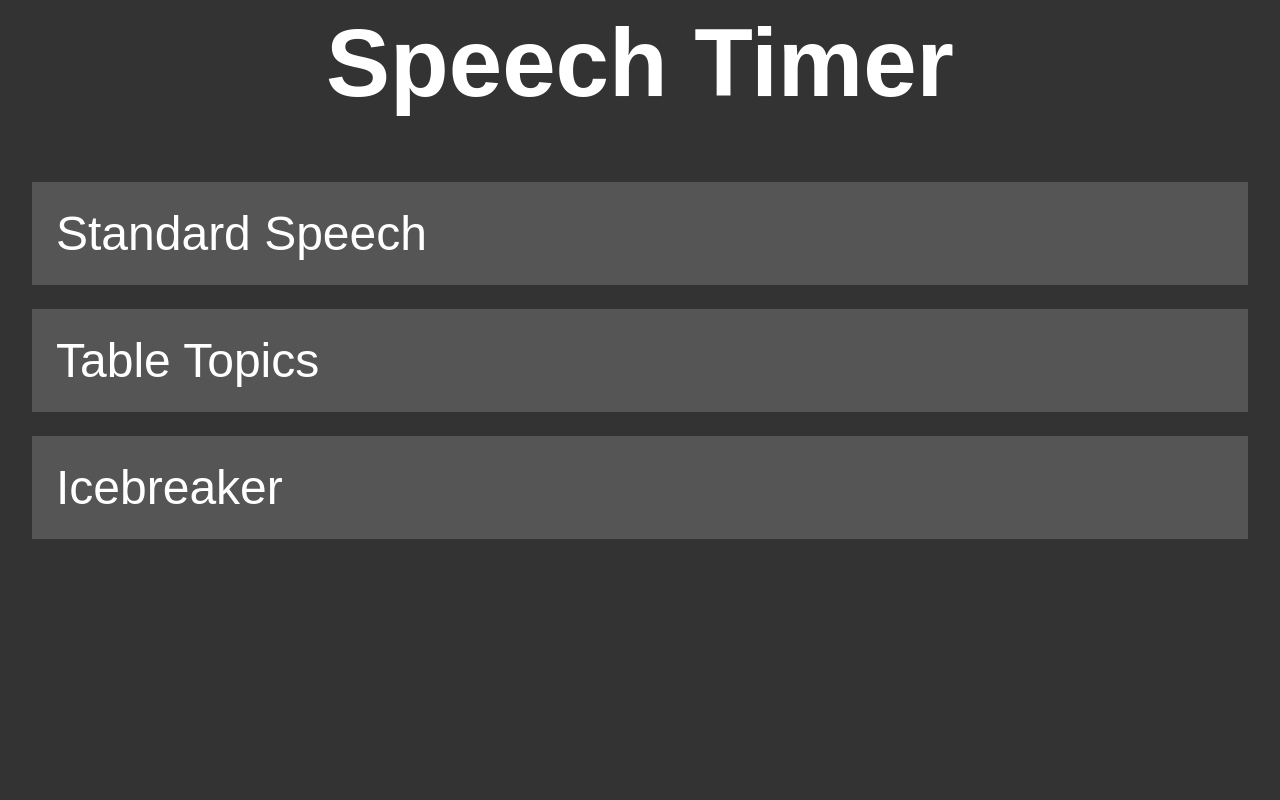
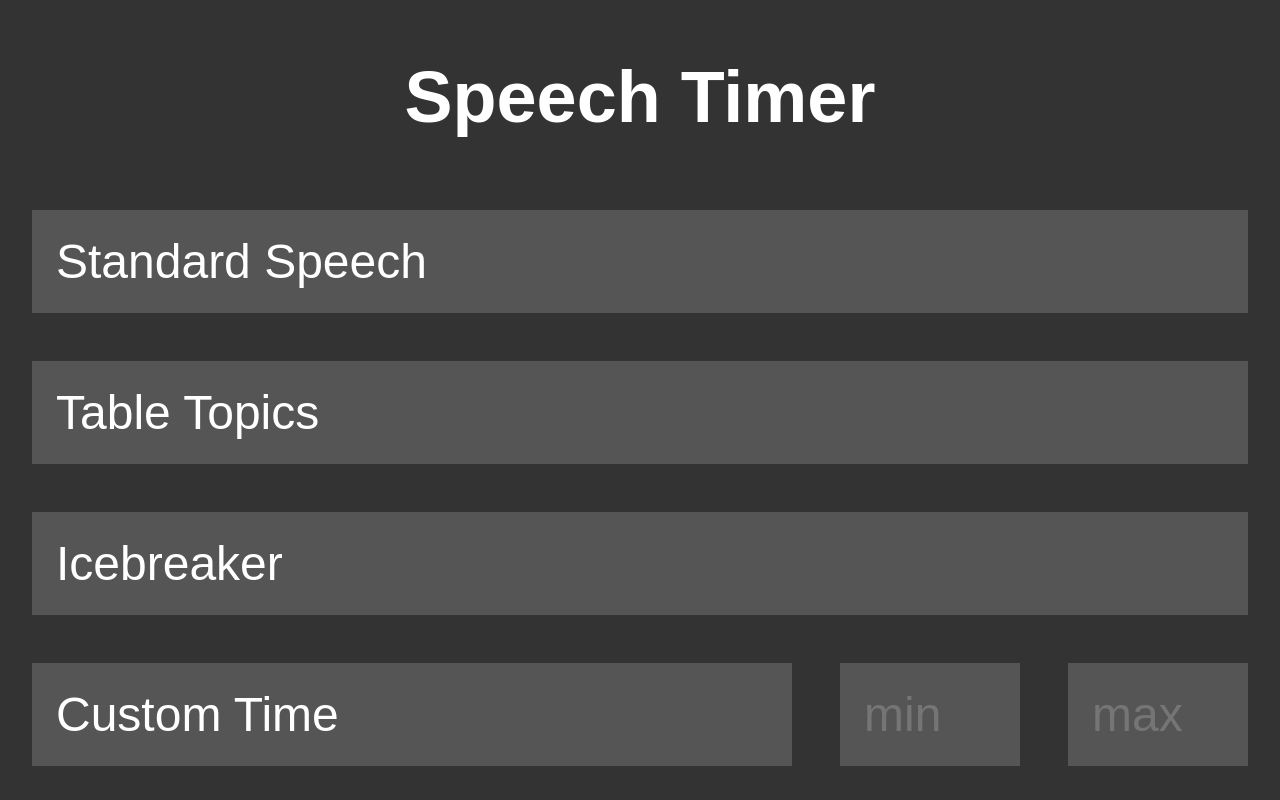
Before and after one commit to johnw42/meeting-timer, a plain HTML site: page index.html in a window 1280 px wide. Drawn offline with Linux system fonts and the light colour scheme.

Commit message:
form validation and better layout

```diff
--- a/index.html
+++ b/index.html
@@ -6,8 +6,32 @@
   </head>
   <body>
     <h1>Speech Timer</h1>
+    <div id="menu">
     <a href="timer.html?min=5&max=7">Standard Speech</a>
     <a href="timer.html?min=1&max=2">Table Topics</a>
     <a href="timer.html?min=4&max=5">Icebreaker</a>
+    <form id="custom" action="timer.html" method="get">
+      <a style="flex: 1" onclick="doSubmit()">Custom Time</a>
+      <input name="min" type="number" placeholder="min" min="1" max="30">
+      <input name="max" type="number" placeholder="max" min="1" max="30">
+    </form>
+    <script>
+      const form = document.getElementById('custom');
+      function doSubmit(...args) {
+        form.min.setCustomValidity('');
+        form.max.setCustomValidity('');
+        if (Number(form.min.value) <= 0) {
+          form.min.setCustomValidity('Minimum time must be greater than zero minutes.');
+        }
+        if (Number(form.min.value) >= Number(form.max.value)) {
+          form.max.setCustomValidity('Maximum time must be greater than minimum time.');
+        }
+        if (form.reportValidity()) {
+          form.submit();
+        }
+      }
+      //form.onsubmit = doSubmit;
+    </script>
+    </div>
   </body>
 </html>
--- a/style.css
+++ b/style.css
@@ -1,9 +1,15 @@
 body {
   background: #333;
+  display: flex;
+  flex-direction: column;
   color: white;
   user-select: none;
   font-size: 48px;
   font-family: sans-serif;
+}
+#menu {
+  display: flex;
+  flex-direction: column;
 }
 @media(orientation: landscape) {
   #time {
@@ -14,8 +20,23 @@ body {
 }
 h1 {
   text-align: center;
+  font-size: 72px;
 }
-a, a:any-link {
+input {
+  display: flex;
+  font-size: inherit;
+  border: none;
+  color: inherit;
+}
+form {
+  display: flex;
+  flex-direction: row;
+  font-size: 48px;
+  color: inherit;
+  text-decoration: none;
+  margin: 0;
+}
+a, a:any-link, input {
   display: flex;
   background: #555;
   padding: 0.5em;
```
